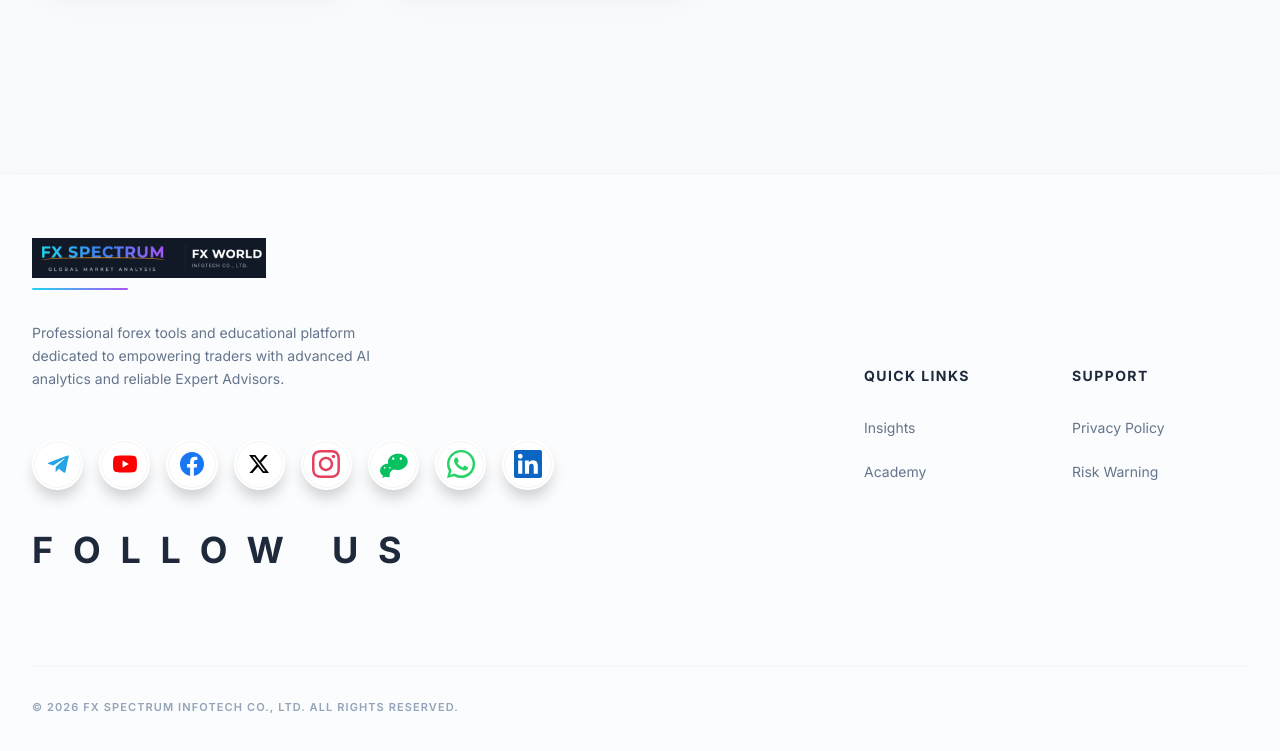
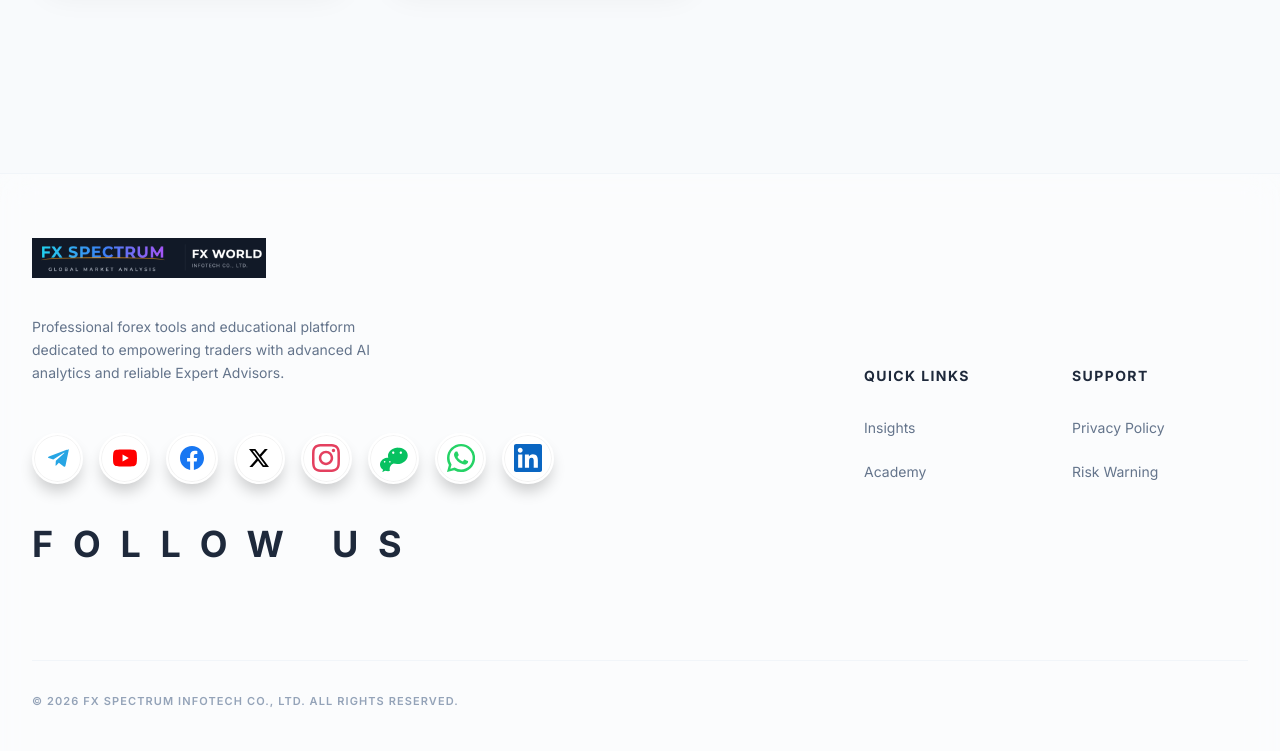
Before and after one commit to earthman1976/FX-website, a plain HTML site: page index.html in a window 1280 px wide. Shown: the part 1138-1889 px from the top of the page. Drawn offline with nearby package versions, Linux system fonts and the light colour scheme.

Commit message:
Update index.html

```diff
--- a/index.html
+++ b/index.html
@@ -251,7 +251,6 @@
                     <a href="/" class="logo-container inline-block">
                         <img src="img/logo.jpg" alt="FX Spectrum Logo" class="h-10 w-auto">
                     </a>
-                    <div class="h-0.5 w-24 bg-gradient-to-r from-cyan-400 to-purple-500 rounded-full mt-1"></div>
                 </div>
                 <p data-i18n="footer_desc" class="text-slate-500 text-sm leading-relaxed max-w-sm mb-12">Professional forex tools and educational platform dedicated to empowering traders with advanced AI analytics and reliable Expert Advisors.</p>
 
```
